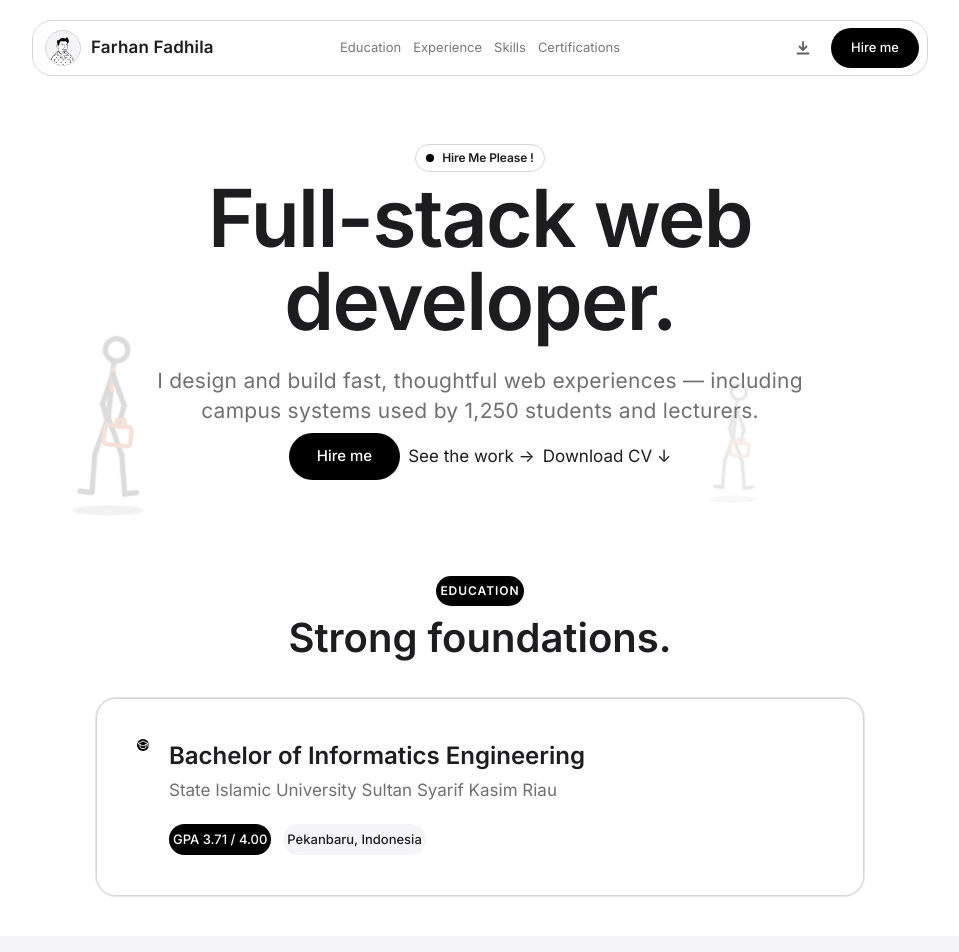
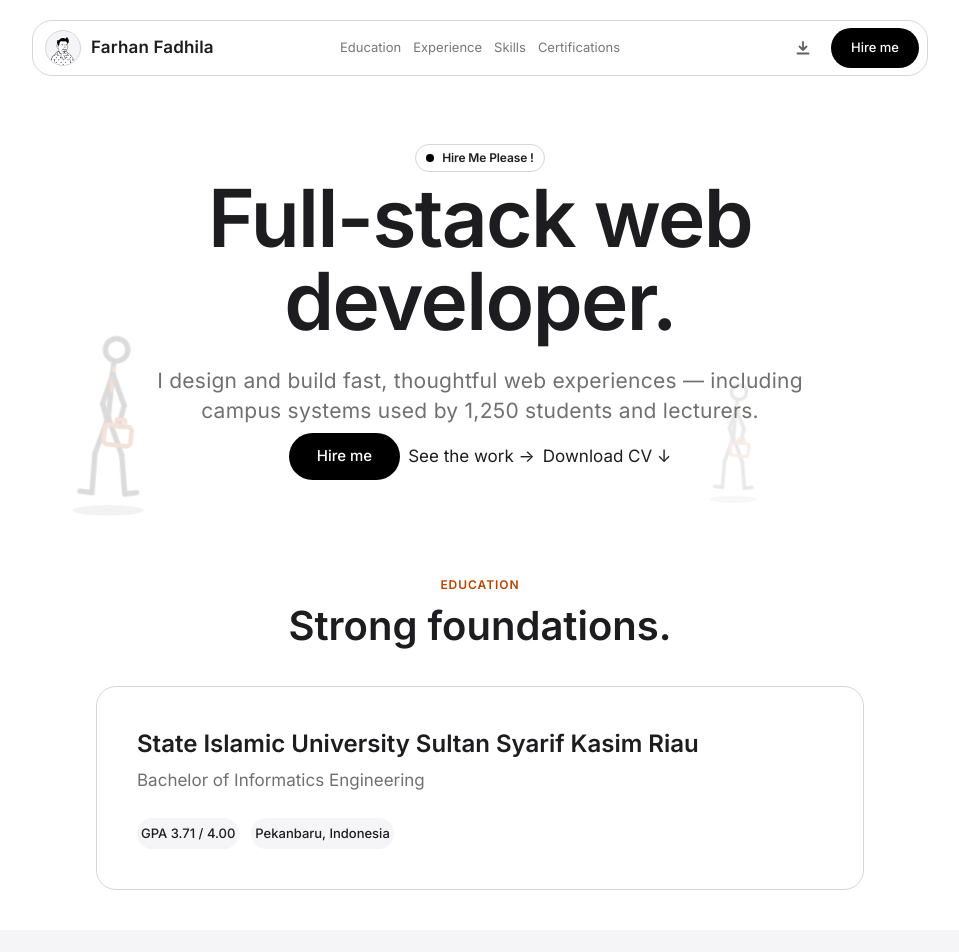
Before and after one commit to fadhilaaan9-sudo/porfolio-test, a React (Vite) app: page / in a window 1280 px wide. Shown: the top 952 px of the page, without its empty margins (160-1119 px from the left). Built offline with nearby package versions, Linux system fonts and the light colour scheme.

Commit message:
Revert Education restyle to previous version

```diff
--- a/src/components/CvSections.tsx
+++ b/src/components/CvSections.tsx
@@ -49,10 +49,8 @@ const certifications = [
 
 function Eyebrow({ children }: { children: string }) {
   return (
-    <p>
-      <span className="inline-block rounded-full bg-black px-4 py-1.5 text-[12px] font-semibold uppercase tracking-[0.08em] text-white">
+    <p className="text-[12px] font-semibold uppercase tracking-[0.08em] text-accent">
       {children}
-      </span>
     </p>
   );
 }
@@ -76,47 +74,20 @@ export default function CvSections() {
             <Heading>Strong foundations.</Heading>
           </Reveal>
           <Reveal delay={100}>
-            <div className="mx-auto mt-10 max-w-3xl rounded-[20px] border border-hairline-silver bg-white p-8 shadow-subtle md:p-10">
-              <div className="flex items-start gap-5">
-                <span className="flex h-12 w-12 shrink-0 items-center justify-center rounded-[16px] bg-black text-white">
-                  <svg width="22" height="22" viewBox="0 0 24 24" fill="none" aria-hidden="true">
-                    <path
-                      d="M2 9l10-5 10 5-10 5L2 9z"
-                      stroke="currentColor"
-                      strokeWidth="1.8"
-                      strokeLinejoin="round"
-                    />
-                    <path
-                      d="M6 11.5V16c0 1.66 2.69 3 6 3s6-1.34 6-3v-4.5"
-                      stroke="currentColor"
-                      strokeWidth="1.8"
-                      strokeLinecap="round"
-                      strokeLinejoin="round"
-                    />
-                    <path
-                      d="M22 9v6"
-                      stroke="currentColor"
-                      strokeWidth="1.8"
-                      strokeLinecap="round"
-                    />
-                  </svg>
-                </span>
-                <div>
+            <div className="mx-auto mt-10 max-w-3xl rounded-[20px] border border-hairline-silver bg-white p-8 md:p-10">
               <p className="font-sf-pro-display text-[20px] font-semibold leading-snug text-ink md:text-[24px]">
+                State Islamic University Sultan Syarif Kasim Riau
+              </p>
+              <p className="mt-2 text-[15px] text-slate md:text-[17px]">
                 Bachelor of Informatics Engineering
               </p>
-                  <p className="mt-1.5 text-[15px] text-slate md:text-[17px]">
-                    State Islamic University Sultan Syarif Kasim Riau
-                  </p>
-                  <div className="mt-5 flex flex-wrap items-center gap-3">
-                    <span className="rounded-full bg-black px-4 py-1.5 text-[13px] font-medium text-white">
+              <div className="mt-6 flex flex-wrap items-center gap-3">
+                <span className="rounded-full bg-studio-mist px-4 py-1.5 text-[13px] font-medium text-ink">
                   GPA 3.71 / 4.00
                 </span>
                 <span className="rounded-full bg-studio-mist px-4 py-1.5 text-[13px] font-medium text-ink">
                   Pekanbaru, Indonesia
                 </span>
-                  </div>
-                </div>
               </div>
             </div>
           </Reveal>
```
Lines whose indentation alone changed are shown as unchanged.
